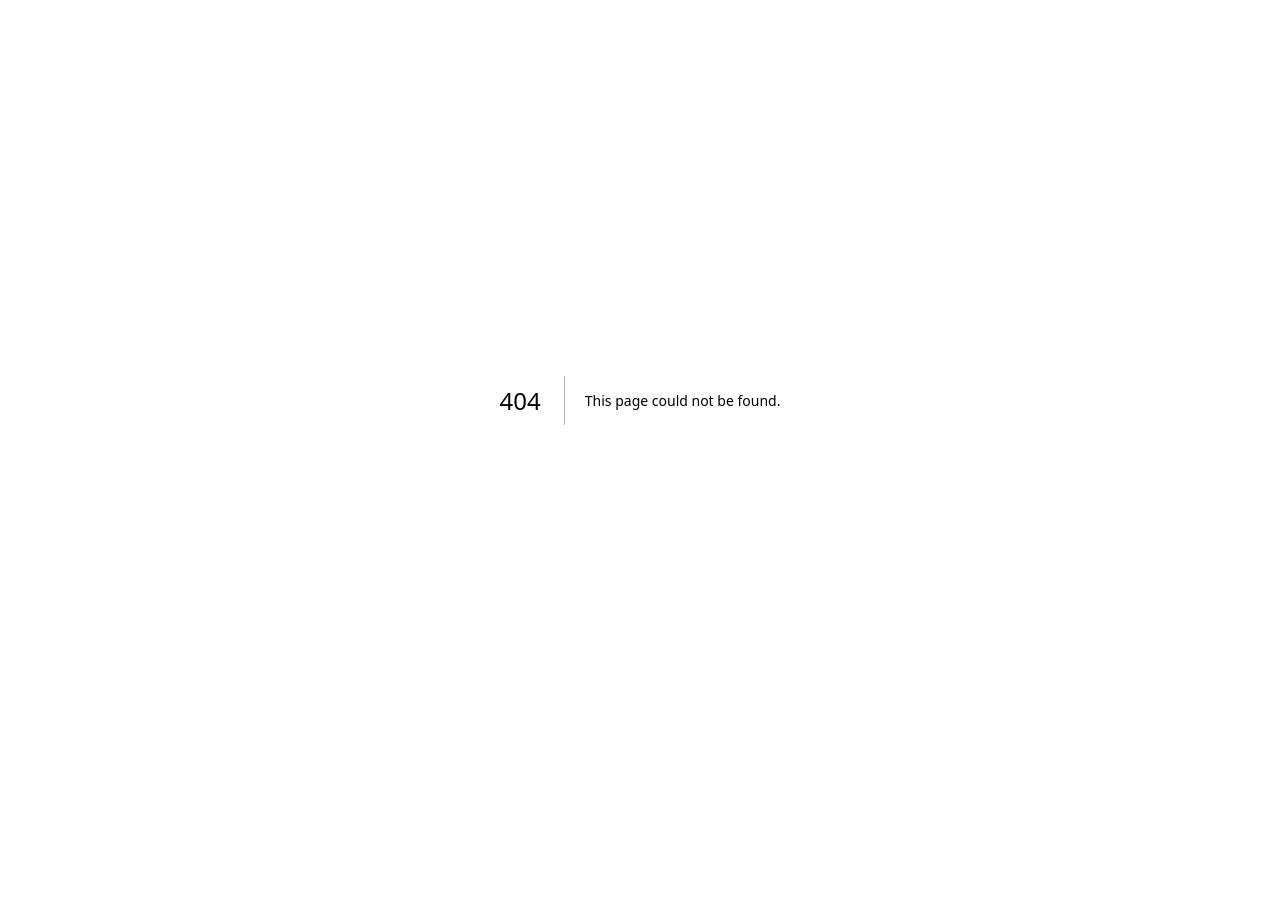
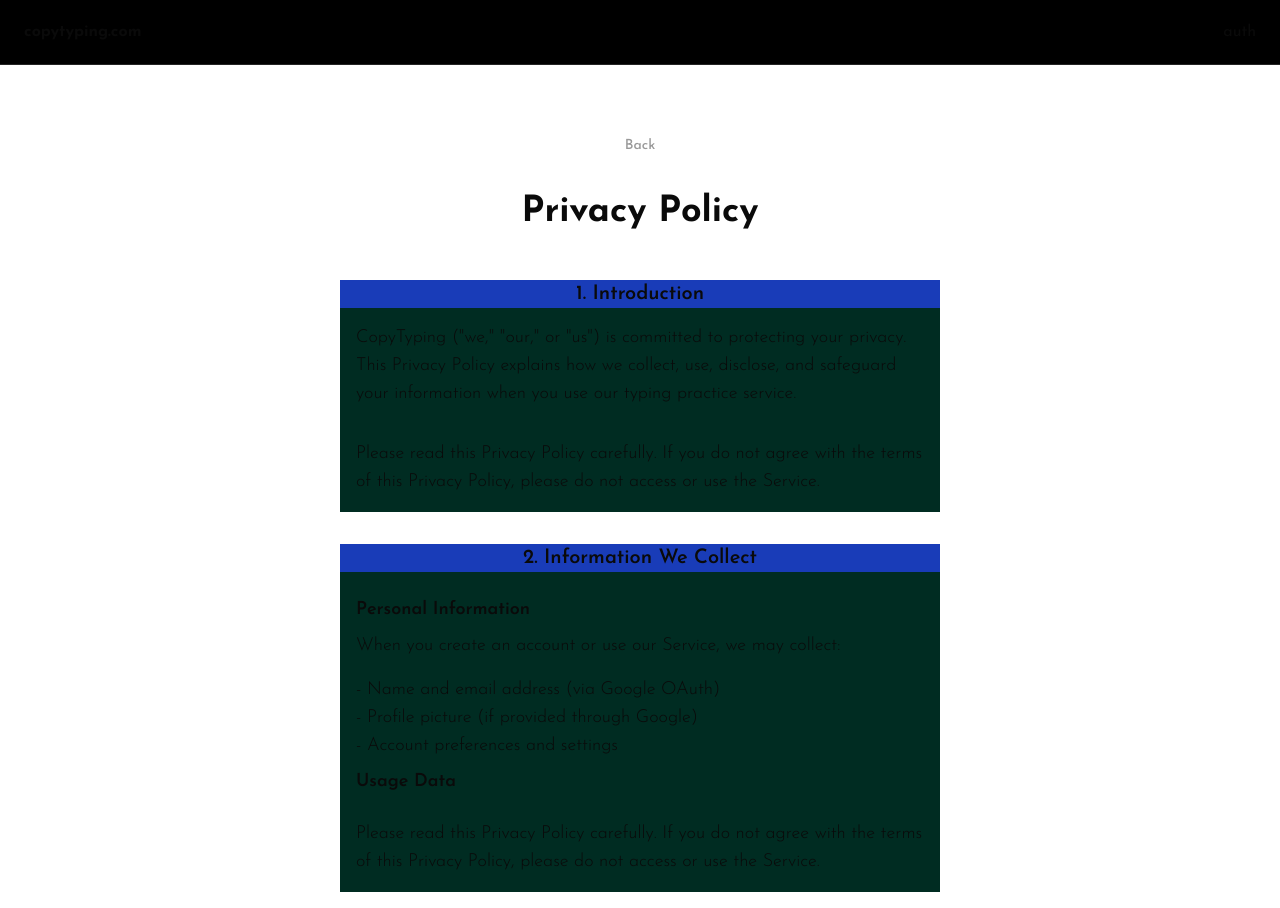
Before and after one commit to chrissmaganaa/copytyping, a Next.js app: page /privacy in a window 1280 px wide. Before the commit this address had no page. Before the commit the page ends 800 px from the top, so only its background shows below. Built offline with nearby package versions, Linux system fonts and the light colour scheme.

Commit message:
good lil privacy flow

```diff
--- /dev/null
+++ b/app/(boring)/privacy/page.tsx
@@ -0,0 +1,63 @@
+import Headbar from "@/components/made/Headbar"
+import { Button } from "@/components/ui/button"
+import Link from "next/link"
+
+export default function Privacy() {
+  return (
+    <>
+      <div className="w-full flex flex-col items-center font-josefin">
+
+        <Headbar/>
+
+        <Link href="/">
+          <Button className="text-[#999999] bg-transparent flex justify-center items-center h-[32px] w-[72px] pb-1 mt-32 ease-in duration-200 transition-all cursor-pointer rounded-md hover:text-white hover:bg-[#151515] hover:rounded-sm">Back</Button>
+        </Link>
+
+        <div className="font-bold text-4xl my-8">Privacy Policy</div>
+
+        <div className="bg-blue-800 flex flex-col items-center my-4">
+          <div className="text-xl font-semibold">1. Introduction</div>
+          <div className="bg-emerald-950 flex flex-col justify-center text-lg font-light w-[600px] p-4">
+            <div className="pb-4">CopyTyping ("we," "our," or "us") is committed to protecting your privacy. This Privacy Policy explains how we collect, use, disclose, and safeguard your information when you use our typing practice service.</div>
+            <div className="pt-4">Please read this Privacy Policy carefully. If you do not agree with the terms of this Privacy Policy, please do not access or use the Service.</div>
+          </div>
+        </div>
+
+        <div className="bg-blue-800 flex flex-col items-center my-4">
+          <div className="text-xl font-semibold">2. Information We Collect</div>
+          <div className="bg-emerald-950 flex flex-col justify-center text-lg font-light w-[600px] p-4">
+
+            <div className="py-2 font-semibold">Personal Information</div>
+            <div className="pb-4">When you create an account or use our Service, we may collect:</div>
+            <ul>
+                <li>- Name and email address (via Google OAuth)</li>
+                <li>- Profile picture (if provided through Google)</li>
+                <li>- Account preferences and settings</li>
+            </ul>
+
+            <div className="py-2 font-semibold">Usage Data</div>
+            <div className="pt-4">Please read this Privacy Policy carefully. If you do not agree with the terms of this Privacy Policy, please do not access or use the Service.</div>
+          </div>
+        </div>
+      </div>
+    </>
+  )
+}
+
+
+// 2.1 Personal Information
+// When you create an account or use our Service, we may collect:
+
+// Name and email address (via Google OAuth)
+// Profile picture (if provided through Google)
+// Account preferences and settings
+
+// 2.2 Usage Data
+// We automatically collect information about your use of the Service, including:
+
+// Typing performance metrics (WPM, accuracy, errors)
+// Practice session data and history
+// Time spent using the Service
+// Pages visited and features used
+// Device information and browser type
+// IP address and general location data
--- /dev/null
+++ b/app/(boring)/terms/page.tsx
@@ -0,0 +1,25 @@
+import Link from "next/link"
+
+export default function Terms() {
+
+  return (
+    <>
+      <div className="bg-red-950 w-full">
+
+        <Link
+          href="/"
+          className="cursor-pointer">Back</Link>
+
+
+        <div>Terms of Service</div>
+
+        <div>
+          Date
+        </div>
+        <div>
+          1. Acceptance of TermsBy accessing and using CopyTyping ("the Service"), you accept and agree to be bound by the terms and provision of this agreement. If you do not agree to abide by the above, please do not use this service.
+        </div>
+      </div>
+    </>
+  )
+}
--- a/components/made/Footer.tsx
+++ b/components/made/Footer.tsx
@@ -1,10 +1,7 @@
-import { Josefin_Sans } from "next/font/google";
-
-const josefin = Josefin_Sans({
-  subsets: ["latin"]
-})
+import Link from "next/link";
 
 export default function Footer() {
+
   return (
     <>
       <div className="font-josefin h-[60px] text-[#303030] text-sm flex items-center justify-between bg-black border-t border-[#111111] px-[24px]">
@@ -17,9 +14,15 @@ export default function Footer() {
         <div className="select-none h-full w-full flex justify-center items-center">
           <div>@ 2025 Copytyping. All rights reserved.</div>
         </div>
+
+
         <div className="font-josefin select-none h-full w-full flex justify-end items-center gap-2">
-          <div className="cursor-pointer">Privacy Policy</div>
-          <div className="cursor-pointer">Terms of Service</div>
+          <Link
+            href="/privacy"
+            className="cursor-pointer">Privacy Policy</Link>
+          <Link
+            href="/terms"
+            className="cursor-pointer">Terms of Service</Link>
         </div>
 
       </div>
```
Also changed, not shown: app/(menu)/history/page.tsx (added), app/(menu)/leaderboard/page.tsx (added), app/(menu)/player/page.tsx (added).
